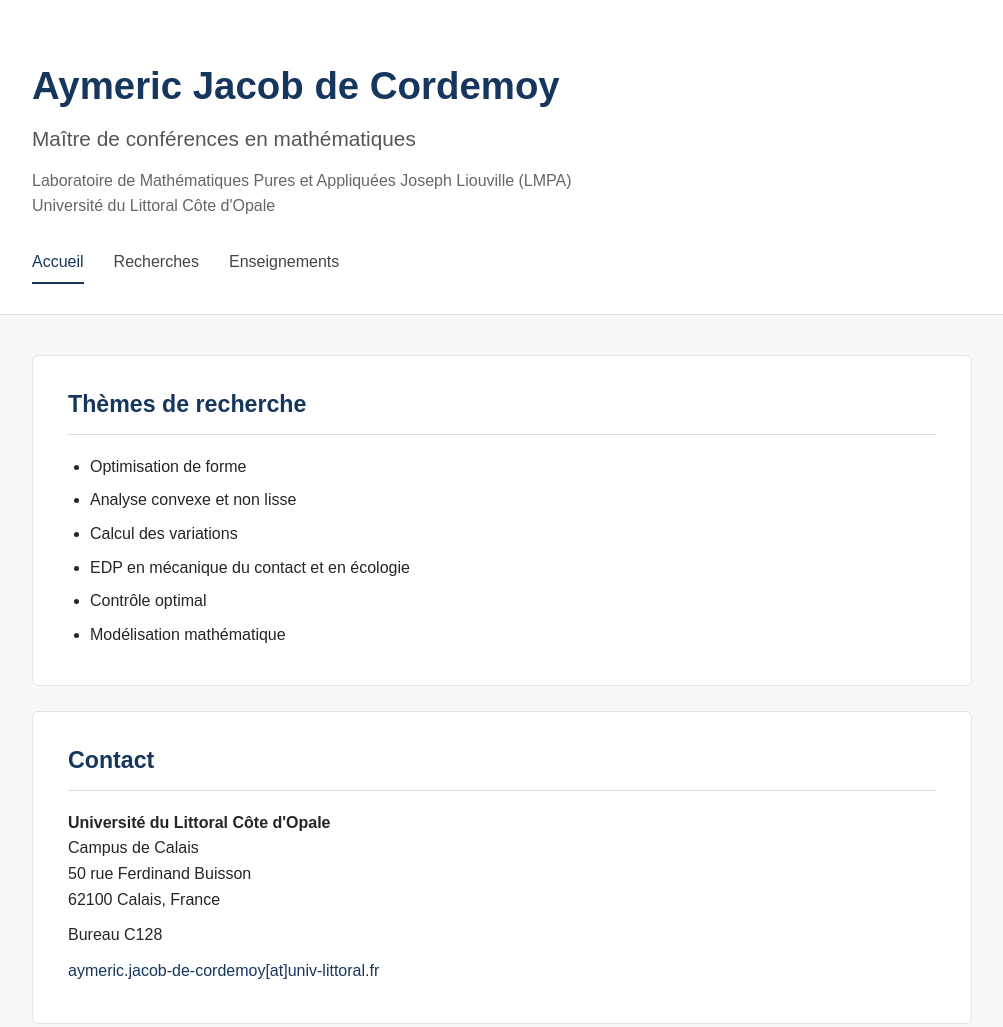
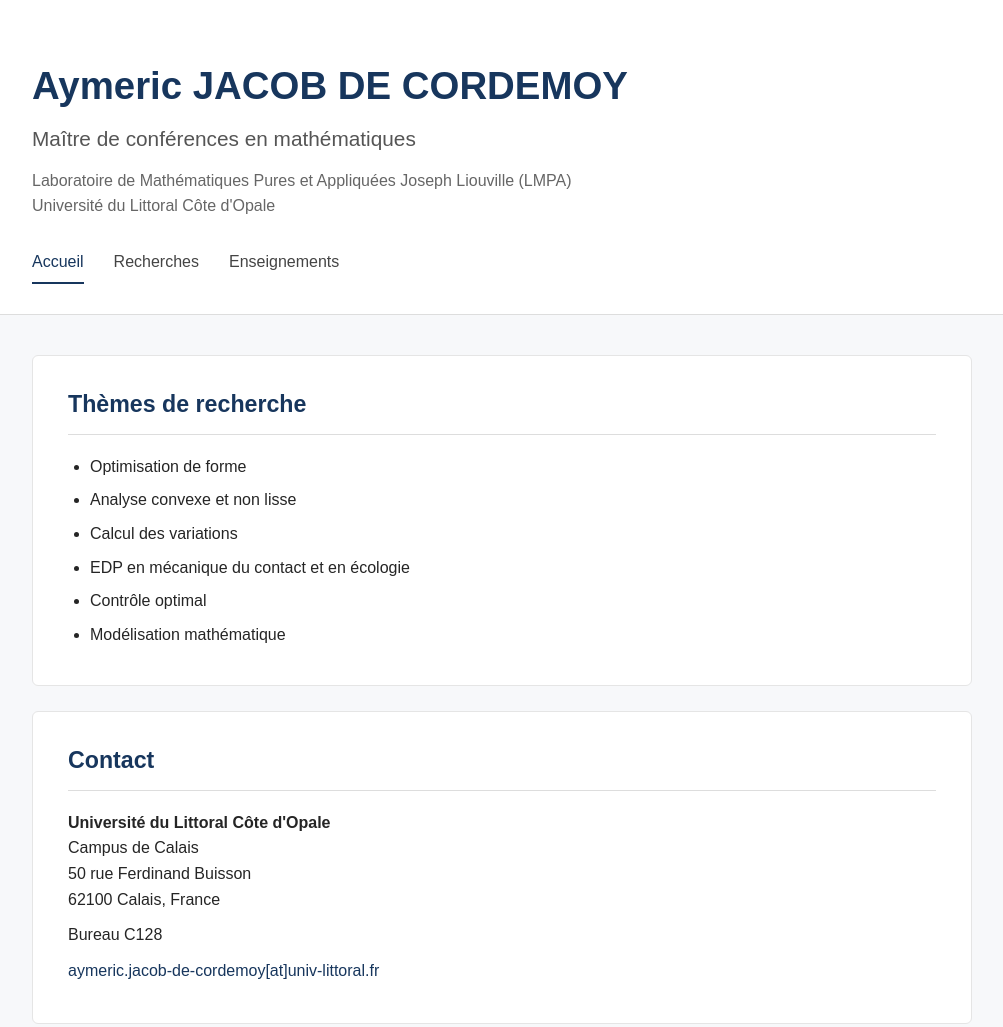
Before and after one commit to AymericJdC/AymericJdC.github.io, a plain HTML site: page index.html in a window 1280 px wide. Shown: the whole page, without its empty margins (138-1141 px from the left). Drawn offline with Linux system fonts and the light colour scheme.

Commit message:
Update index.html

```diff
--- a/index.html
+++ b/index.html
@@ -5,13 +5,13 @@
     <meta charset="UTF-8">
     <meta name="viewport" content="width=device-width, initial-scale=1.0">
 
-    <title>Aymeric Jacob de Cordemoy | Mathématiques</title>
+    <title>Aymeric JACOB DE CORDEMOY | Mathématiques</title>
 
     <meta name="description"
-          content="Page personnelle d'Aymeric Jacob de Cordemoy, maître de conférences en mathématiques à l'Université du Littoral Côte d'Opale.">
+          content="Page personnelle d'Aymeric JACOB DE CORDEMOY, maître de conférences en mathématiques à l'Université du Littoral Côte d'Opale.">
 
     <meta name="keywords"
-          content="Aymeric Jacob de Cordemoy, mathématiques, optimisation de forme, analyse convexe, EDP, contrôle optimal, ULCO, LMPA">
+          content="Aymeric JACOB DE CORDEMOY, mathématiques, optimisation de forme, analyse convexe, EDP, contrôle optimal, ULCO, LMPA">
 
     <meta name="google-site-verification"
           content="o0u-0kZj7zCSN82WQIdhZ8VOL2pPo-1mBnYL6IU7vlc">
@@ -26,7 +26,7 @@
 
     <div class="header-content">
 
-        <h1>Aymeric Jacob de Cordemoy</h1>
+        <h1>Aymeric JACOB DE CORDEMOY</h1>
 
         <p class="position">
             Maître de conférences en mathématiques
```
